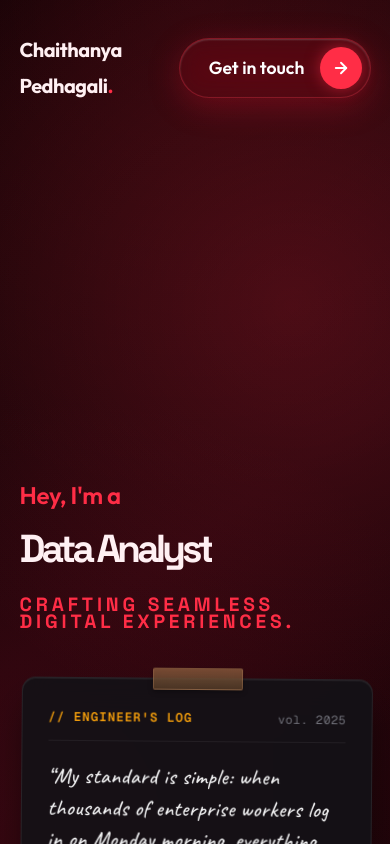
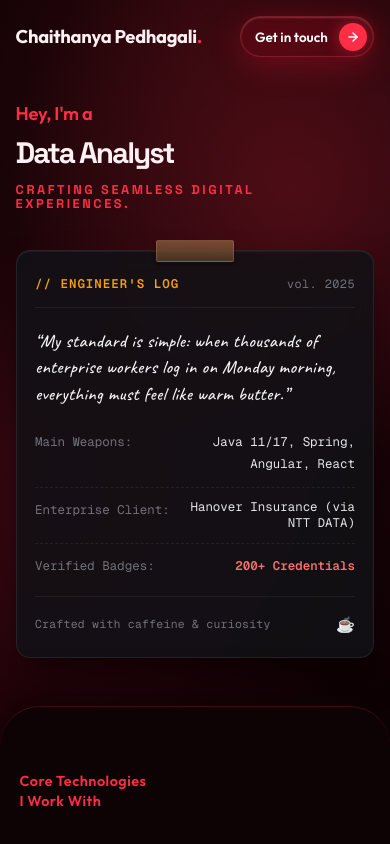
Before and after one commit to architect4182/chaithanya-portfolio, a Next.js app: page / in a window 390 px wide. Shown: the top 844 px of the page. Built offline with nearby package versions, Linux system fonts and the light colour scheme.

Commit message:
responsive

```diff
--- a/src/app/globals.css
+++ b/src/app/globals.css
@@ -9,6 +9,7 @@
     --bg-dark-elevated: #160408;
     --bg-card: rgba(25, 4, 8, 0.75);
     --border-subtle: rgba(255, 50, 75, 0.16);
+    --hero-morph-size: clamp(2.3rem, 4.2vw, 4.6rem);
 }
 
 ::selection {
@@ -192,19 +193,23 @@ body {
     display: flex;
     flex-direction: column;
     justify-content: flex-end;
-    margin-top: 4rem;
+    margin-top: 2rem;
 }
 
 .hero-main-row {
     display: flex;
     justify-content: space-between;
-    align-items: center;
+    align-items: flex-end;
+    gap: 2.5rem;
     margin-top: auto;
     margin-bottom: 2rem;
+    width: 100%;
 }
 
 .headline-container {
-    flex: 1;
+    flex: 1 1 auto;
+    min-width: 0;
+    max-width: 100%;
 }
 
 .greeting {
@@ -216,17 +221,18 @@ body {
 }
 
 .headline {
-    font-size: 9rem;
+    font-size: var(--hero-morph-size, clamp(2.3rem, 4.2vw, 4.6rem));
     font-weight: 800;
-    line-height: 0.9;
-    letter-spacing: -4px;
+    line-height: 1.05;
+    letter-spacing: -2px;
 }
 
 .supporting-container {
-    flex: 0.8;
+    flex: 0 0 auto;
+    width: 100%;
     max-width: 400px;
     align-self: flex-end;
-    margin-bottom: 1rem;
+    margin-bottom: 0.5rem;
 }
 
 .sub-headline {
@@ -356,9 +362,34 @@ body {
 }
 
 /* Responsive adjustments */
+@media (max-width: 1180px) {
+    :root {
+        --hero-morph-size: clamp(2.2rem, 5.2vw, 4.2rem);
+    }
+
+    .hero-main-row {
+        flex-direction: column;
+        align-items: flex-start;
+        gap: 2.5rem;
+    }
+
+    .supporting-container {
+        align-self: flex-start;
+        width: 100%;
+        max-width: 440px;
+    }
+}
+
 @media (max-width: 1024px) {
+    .hero-wrapper {
+        min-height: auto;
+        overflow: visible;
+        padding: 1.5rem 5% 3rem 5%;
+    }
+
     .hero-content {
-        margin-top: 40vh;
+        margin-top: 1.5rem;
+        justify-content: flex-start;
     }
 
     .nav-links {
@@ -367,25 +398,28 @@ body {
 
     .logo {
         font-size: 1.25rem;
+        white-space: nowrap;
     }
 
     .headline {
-        font-size: 4.5rem;
+        font-size: var(--hero-morph-size, clamp(2.2rem, 5vw, 3.8rem));
     }
 
     .hero-main-row {
         flex-direction: column;
         align-items: flex-start;
-        gap: 3rem;
+        gap: 2.5rem;
     }
 
     .supporting-container {
         align-self: flex-start;
+        width: 100%;
+        max-width: 440px;
     }
 
     .services-container {
         grid-template-columns: repeat(2, 1fr);
-        gap: 3rem;
+        gap: 2.5rem;
     }
 
     .trusted-container {
@@ -401,18 +435,93 @@ body {
 }
 
 @media (max-width: 768px) {
+    :root {
+        --hero-morph-size: clamp(1.85rem, 7.5vw, 2.7rem);
+    }
+
+    .hero-wrapper {
+        min-height: auto;
+        overflow: visible;
+        padding: 1rem 4% 2.5rem 4%;
+    }
+
     .navbar {
         flex-direction: row;
         justify-content: space-between;
         align-items: center;
+        padding-bottom: 1.25rem;
+        gap: 0.5rem;
     }
 
     .nav-links {
         display: none;
     }
 
+    .logo {
+        font-size: 1.15rem;
+        white-space: nowrap;
+        letter-spacing: -0.3px;
+        flex-shrink: 0;
+    }
+
+    .nav-cta {
+        flex-shrink: 0;
+    }
+
+    .nav-cta .premium-btn {
+        padding: 0.35rem 0.4rem 0.35rem 0.9rem !important;
+    }
+
+    .nav-cta .premium-btn-text {
+        font-size: 0.84rem !important;
+    }
+
+    .nav-cta .premium-btn-circle {
+        width: 28px !important;
+        height: 28px !important;
+        margin-left: 8px !important;
+    }
+
+    .nav-cta .premium-btn-circle svg {
+        width: 14px !important;
+        height: 14px !important;
+    }
+
+    .hero-content {
+        margin-top: 1.25rem;
+        justify-content: flex-start;
+    }
+
+    .greeting {
+        font-size: 1.15rem;
+        margin-bottom: 0.35rem;
+    }
+
     .headline {
-        font-size: 3.5rem;
+        font-size: var(--hero-morph-size, clamp(1.85rem, 7.5vw, 2.7rem));
+    }
+
+    .morph-subtext {
+        font-size: 0.8rem !important;
+        letter-spacing: 0.08em;
+        margin-top: 0.75rem !important;
+    }
+
+    .hero-main-row {
+        gap: 2rem;
+        margin-bottom: 1.5rem;
+    }
+
+    .supporting-container {
+        width: 100% !important;
+        max-width: 100% !important;
+        margin-top: 0.5rem;
+        margin-bottom: 1.5rem;
+    }
+
+    .engineers-log-badge {
+        transform: none !important;
+        padding: 1.35rem 1.15rem 1.15rem 1.15rem !important;
     }
 
     .trusted-container {
--- a/src/components/AboutSection.tsx
+++ b/src/components/AboutSection.tsx
@@ -20,7 +20,7 @@ export default function AboutSection() {
         </div>
 
         <div style={{ display: "flex", gap: "3rem", alignItems: "center", flexWrap: "wrap" }}>
-          <div style={{ flex: "1 1 400px", display: "flex", flexDirection: "column", gap: "1.5rem", color: "var(--text-muted)", fontSize: "1.1rem" }}>
+          <div style={{ flex: "1 1 300px", minWidth: 0, display: "flex", flexDirection: "column", gap: "1.5rem", color: "var(--text-muted)", fontSize: "1.1rem" }}>
             <motion.p
               initial={{ opacity: 0, y: 15 }}
               whileInView={{ opacity: 1, y: 0 }}
@@ -60,7 +60,8 @@ export default function AboutSection() {
             transition={{ duration: 0.6, ease: [0.16, 1, 0.3, 1], delay: 0.2 }}
             whileHover={{ y: -4 }}
             style={{
-              flex: "1 1 440px",
+              flex: "1 1 300px",
+              minWidth: 0,
               maxWidth: "540px",
               width: "100%",
               backgroundColor: "rgba(18, 5, 10, 0.72)",
--- a/src/components/HeroSection.tsx
+++ b/src/components/HeroSection.tsx
@@ -48,7 +48,6 @@ export default function HeroSection() {
               animate={{ x: 0, opacity: 1 }}
               transition={{ duration: 1, delay: 0.6, ease: "easeOut" }}
               className="supporting-container"
-              style={{ maxWidth: "420px" }}
             >
               <EngineersLogBadge />
             </motion.div>
@@ -86,7 +85,7 @@ export function CustomMorph() {
       words={["FullStack Developer", "UI/UX Designer", "Data Analyst"]}
       interval={2800}
       subtext="Crafting Seamless Digital Experiences."
-      fontSize="clamp(2rem, 10vw, 8rem)"
+      fontSize="var(--hero-morph-size, clamp(2.2rem, 4.2vw, 4.6rem))"
     />
   );
 }
@@ -172,6 +171,7 @@ export function MorphText({
 export function EngineersLogBadge() {
   return (
     <motion.div
+      className="engineers-log-badge"
       whileHover={{ y: -4, rotate: 0 }}
       transition={{ type: "spring", stiffness: 300, damping: 20 }}
       style={{
@@ -194,7 +194,7 @@ export function EngineersLogBadge() {
           top: "-11px",
           left: "50%",
           transform: "translateX(-50%)",
-          width: "90px",
+          width: "clamp(72px, 20vw, 90px)",
           height: "22px",
           background: "linear-gradient(180deg, rgba(145, 100, 65, 0.72) 0%, rgba(105, 70, 42, 0.65) 100%)",
           backdropFilter: "blur(4px)",
@@ -248,7 +248,7 @@ export function EngineersLogBadge() {
       <p
         style={{
           fontFamily: "'Caveat', cursive, sans-serif",
-          fontSize: "1.38rem",
+          fontSize: "clamp(1.15rem, 4vw, 1.38rem)",
           lineHeight: "1.42",
           color: "#f4f4f5",
           letterSpacing: "0.02em",
--- a/src/components/PremiumButton.tsx
+++ b/src/components/PremiumButton.tsx
@@ -13,18 +13,22 @@ interface PremiumButtonProps {
 export default function PremiumButton({ href, onClick, children, className = "", ariaLabel }: PremiumButtonProps) {
   const content = (
     <>
-      <span style={{
-        position: "relative",
-        zIndex: 2,
-        fontWeight: 600,
-        fontSize: "1.1rem",
-        color: "white",
-        marginRight: "0.2rem"
-      }}>
+      <span
+        className="premium-btn-text"
+        style={{
+          position: "relative",
+          zIndex: 2,
+          fontWeight: 600,
+          fontSize: "1.1rem",
+          color: "white",
+          marginRight: "0.2rem",
+        }}
+      >
         {children}
       </span>
 
       <div
+        className="premium-btn-circle"
         style={{
           width: "42px",
           height: "42px",
@@ -37,6 +41,7 @@ export default function PremiumButton({ href, onClick, children, className = "",
           position: "relative",
           zIndex: 2,
           boxShadow: "0 0 15px rgba(255, 45, 70, 0.5)",
+          flexShrink: 0,
         }}
       >
         <svg
```
